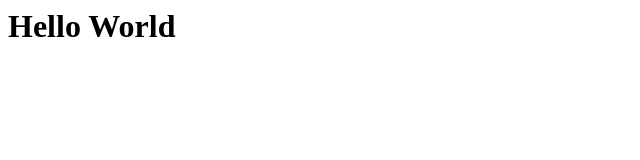
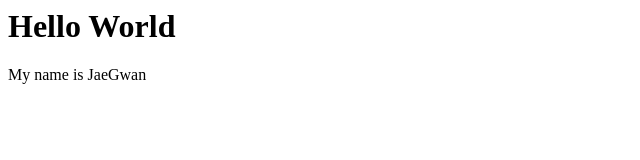
Before and after one commit to jangGerrard/initProject, a plain HTML site: page index.html in a window 1280 px wide. Shown: the whole page, without its empty margins (0-640 px from the left). Drawn offline with Linux system fonts and the light colour scheme.

Commit message:
add <p> name </p> tag

```diff
--- a/index.html
+++ b/index.html
@@ -6,5 +6,6 @@
 
 <body>
 	<h1>Hello World</h1>
+	<p>My name is JaeGwan</p>
 </body>
 </html>
```
